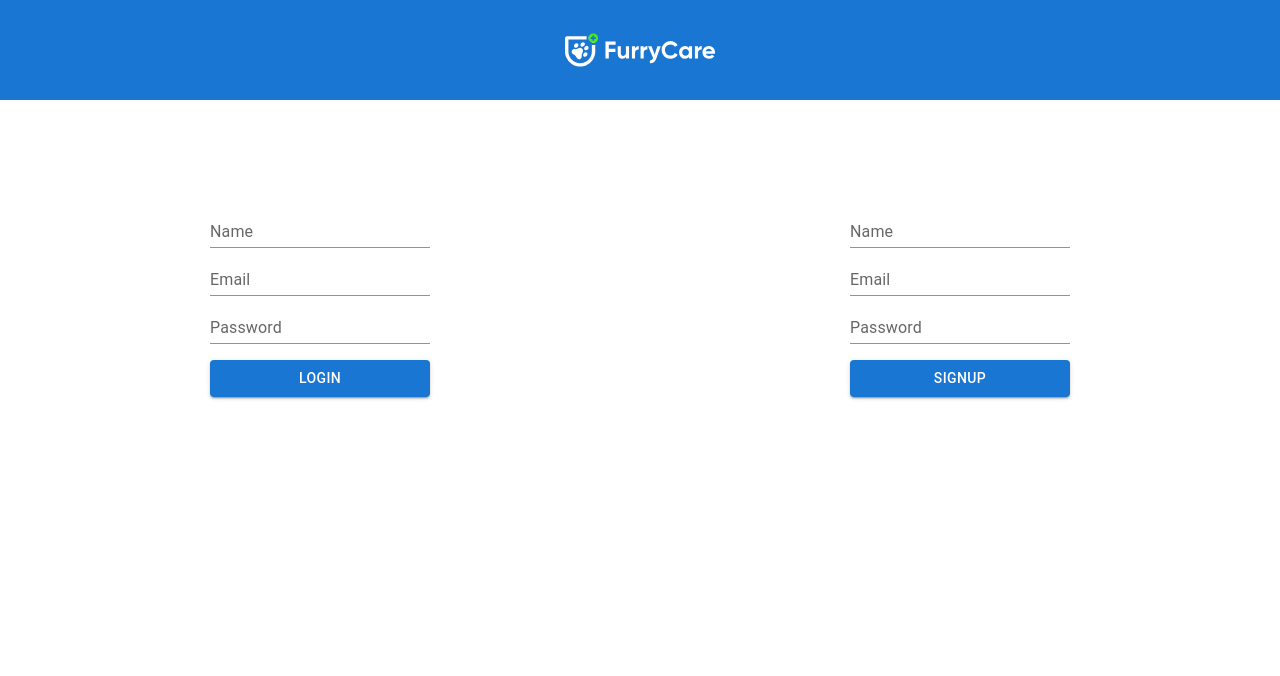
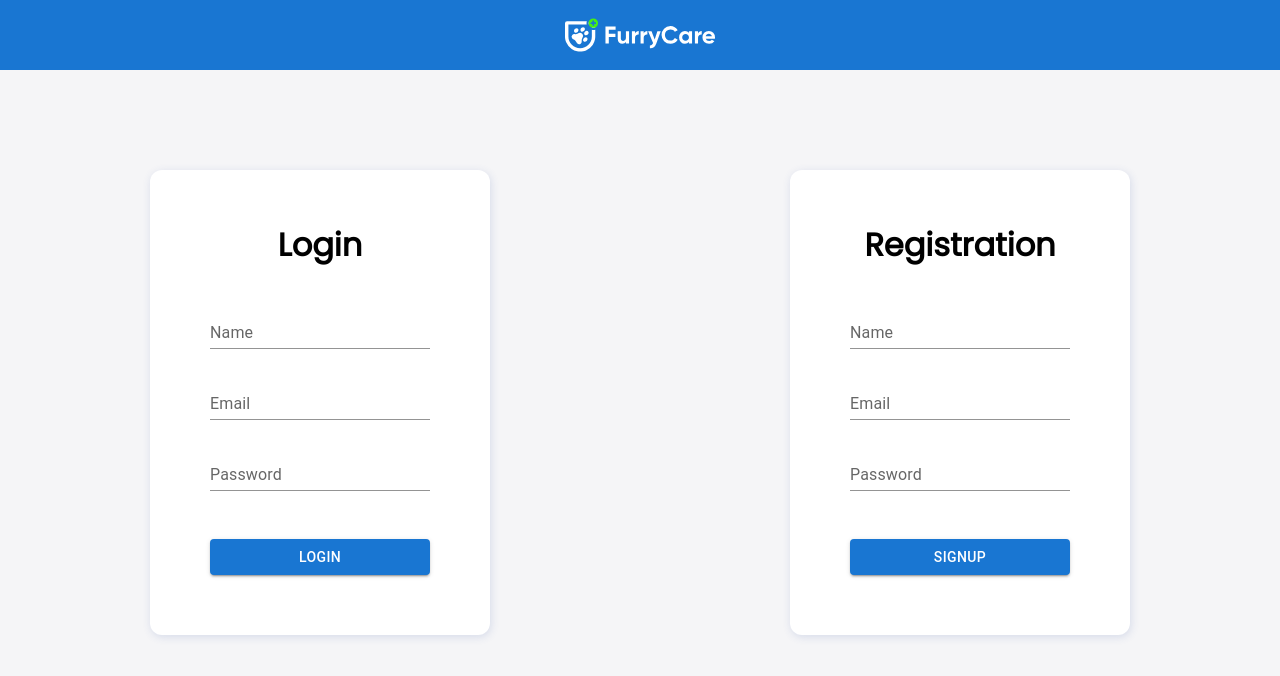
Before and after one commit to jainilsevalia/Furry-care, a Next.js app in the folder frontend/: page / in a window 1280 px wide. Shown: the top 676 px of the page. Built offline with nearby package versions, Linux system fonts and the light colour scheme.

Commit message:
Changed formating in the login page

```diff
--- a/frontend/src/pages/index.js
+++ b/frontend/src/pages/index.js
@@ -60,6 +60,13 @@ const index = () => {
   };
 
   return (
+    <>
+      <div
+        style={{
+          backgroundColor: "#F5F5F7",
+          height: "100vh",
+        }}
+      >
         <div
           style={{
             display: "flex",
@@ -72,7 +79,7 @@ const index = () => {
           <Box
             sx={{
               width: "100%",
-          height: "100px",
+              height: "70px",
               backgroundColor: "#1976d2",
               display: "flex",
               alignItems: "center",
@@ -81,6 +88,7 @@ const index = () => {
           >
             <Image src={furrycare} alt="Furry Care" width={150} height={150} />
           </Box>
+
           <Box
             sx={{
               display: "flex",
@@ -97,20 +105,31 @@ const index = () => {
                 height: "100%",
                 width: "auto",
                 marginTop: "100px",
+                backgroundColor: "#FFFFFF",
+                padding: "60px",
+                paddingTop: "30px",
+                boxShadow: "1px 2px 8px rgba(55,84,170,0.16)",
+                borderRadius: "12px",
               }}
             >
-          {" "}
+              <h1>Login</h1>{" "}
               <TextField
                 id="standard-basic"
                 label="Name"
                 variant="standard"
                 onChange={(e) => setName(e.target.value)}
+                sx={{
+                  marginTop: "10px",
+                }}
               />
               <TextField
                 id="standard-basic"
                 label="Email"
                 variant="standard"
                 onChange={(e) => setEmail(e.target.value)}
+                sx={{
+                  marginTop: "23px",
+                }}
               />
               <TextField
                 id="standard-basic"
@@ -118,9 +137,12 @@ const index = () => {
                 variant="standard"
                 type="password"
                 onChange={(e) => setPassword(e.target.value)}
+                sx={{
+                  marginTop: "23px",
+                }}
               />
               <Button
-            sx={{ width: "100%", marginTop: "1rem" }}
+                sx={{ width: "100%", marginTop: "3rem" }}
                 variant="contained"
                 onClick={login}
               >
@@ -136,20 +158,32 @@ const index = () => {
                 height: "100%",
                 width: "auto",
                 marginTop: "100px",
+                backgroundColor: "#FFFFFF",
+                padding: "60px",
+                paddingTop: "30px",
+
+                boxShadow: "1px 2px 8px rgba(55,84,170,0.16)",
+                borderRadius: "12px",
               }}
             >
-          {" "}
+              <h1>Registration</h1>{" "}
               <TextField
                 id="standard-basic"
                 label="Name"
                 variant="standard"
                 onChange={(e) => setName(e.target.value)}
+                sx={{
+                  marginTop: "10px",
+                }}
               />
               <TextField
                 id="standard-basic"
                 label="Email"
                 variant="standard"
                 onChange={(e) => setEmail(e.target.value)}
+                sx={{
+                  marginTop: "23px",
+                }}
               />
               <TextField
                 id="standard-basic"
@@ -157,9 +191,12 @@ const index = () => {
                 variant="standard"
                 type="password"
                 onChange={(e) => setPassword(e.target.value)}
+                sx={{
+                  marginTop: "23px",
+                }}
               />
               <Button
-            sx={{ width: "100%", marginTop: "1rem" }}
+                sx={{ width: "100%", marginTop: "3rem" }}
                 variant="contained"
                 onClick={signup}
               >
@@ -168,6 +205,8 @@ const index = () => {
             </Box>
           </Box>
         </div>
+      </div>
+    </>
   );
 };
 
```
Also changed, not shown: frontend/src/components/Pets.js (+139 -16 lines). Lines whose indentation alone changed are shown as unchanged.
